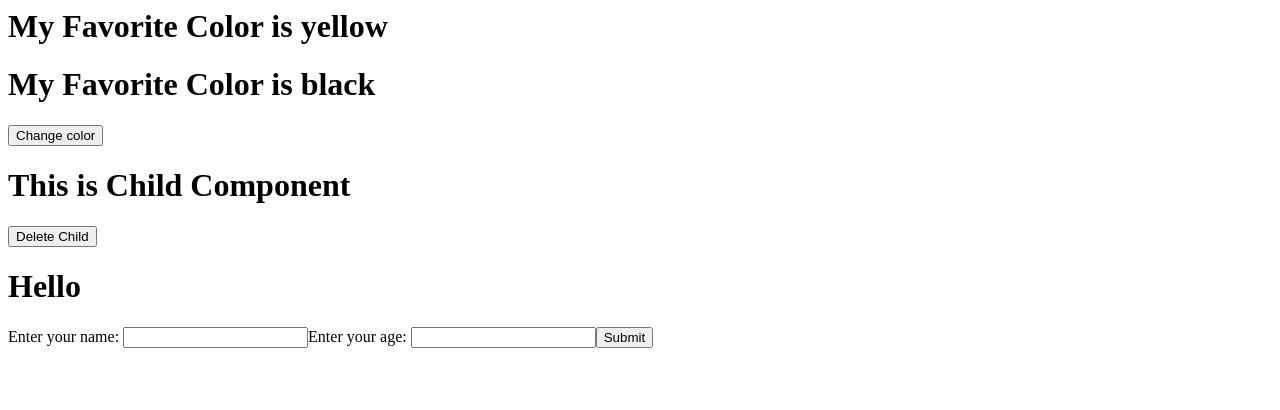
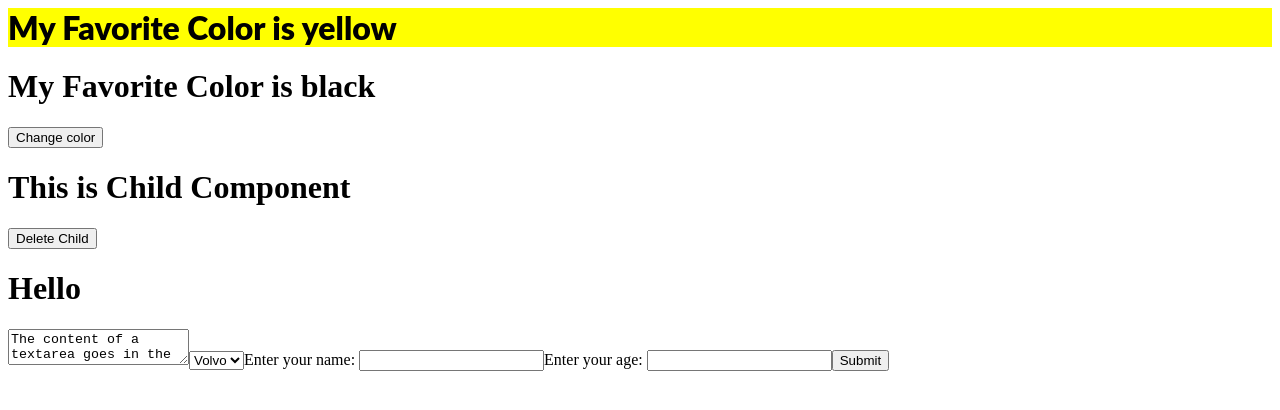
Before and after one commit to ferdsopadajr/react-w3, a React (Create React App) app: page / in a window 1280 px wide. Shown: the top 410 px of the page. Built offline with nearby package versions, Linux system fonts and the light colour scheme.

Commit message:
forms & css styling

```diff
--- a/src/Header.js
+++ b/src/Header.js
@@ -9,7 +9,14 @@ export default class Header extends React.Component {
     return { favoritecolor: props.favcol };
   }
   render() {
-    return <h1>My Favorite Color is {this.state.favoritecolor}</h1>;
+    let style = {
+      backgroundColor: "yellow",
+      fontFamily: "Lato",
+      fontWeight: 900
+    };
+    return (
+      <h1 style={style}>My Favorite Color is {this.state.favoritecolor}</h1>
+    );
   }
 }
 
--- a/src/MyForm.js
+++ b/src/MyForm.js
@@ -3,19 +3,34 @@ import React from "react";
 export default class MyForm extends React.Component {
   constructor(props) {
     super(props);
-    this.state = { username: "", age: null };
+    this.state = {
+      username: "",
+      age: null,
+      errormsg: "",
+      description: "The content of a textarea goes in the value attribute",
+      mycar: "Volvo"
+    };
   }
   handleChange = ev => {
-    if (ev.target.name === "age" && !Number(ev.target.value)) {
-      alert("Your age must be a number!");
+    let name = ev.target.name;
+    let value = ev.target.value;
+    if (name === "age" && value != "" && !Number(value)) {
+      this.setState({
+        errormsg: (
+          <small style={{ color: "red" }}>Your age must be a number!</small>
+        )
+      });
       return false;
     }
-    this.setState({ [ev.target.name]: ev.target.value });
+    this.setState({ [name]: value, errormsg: "" });
   };
   handleSubmit = ev => {
     ev.preventDefault();
     // uncomment this code to apply validation only when form gets submitted
     // if (!Number(this.state.age)) alert("Your age must be a number!");
+  };
+  handleDropdown = ev => {
+    this.setState({ mycar: ev.target.value });
   };
   componentDidUpdate() {
     console.log(this.state);
@@ -28,10 +43,17 @@ export default class MyForm extends React.Component {
     return (
       <form onSubmit={this.handleSubmit}>
         <h1>Hello {header}</h1>
+        <textarea value={this.state.description} />
+        <select value={this.state.mycar} onChange={this.handleDropdown}>
+          <option value="Ford">Ford</option>
+          <option value="Volvo">Volvo</option>
+          <option value="Fiat">Fiat</option>
+        </select>
         <label>Enter your name: </label>
         <input type="text" name="username" onChange={this.handleChange} />
         <label>Enter your age: </label>
         <input type="text" name="age" onChange={this.handleChange} />
+        {this.state.errormsg}
         <input type="submit" />
       </form>
     );
--- a/src/index.js
+++ b/src/index.js
@@ -4,6 +4,7 @@ import Header from "./Header";
 import HeaderA from "./HeaderA";
 import Container from "./Container";
 import MyForm from "./MyForm";
+import "./style";
 
 ReactDOM.render(<Header favcol="yellow" />, document.getElementById("root"));
 ReactDOM.render(<HeaderA favcol="black" />, document.getElementById("root-a"));
```
Also changed, not shown: src/style.css (+6 -1 lines).
